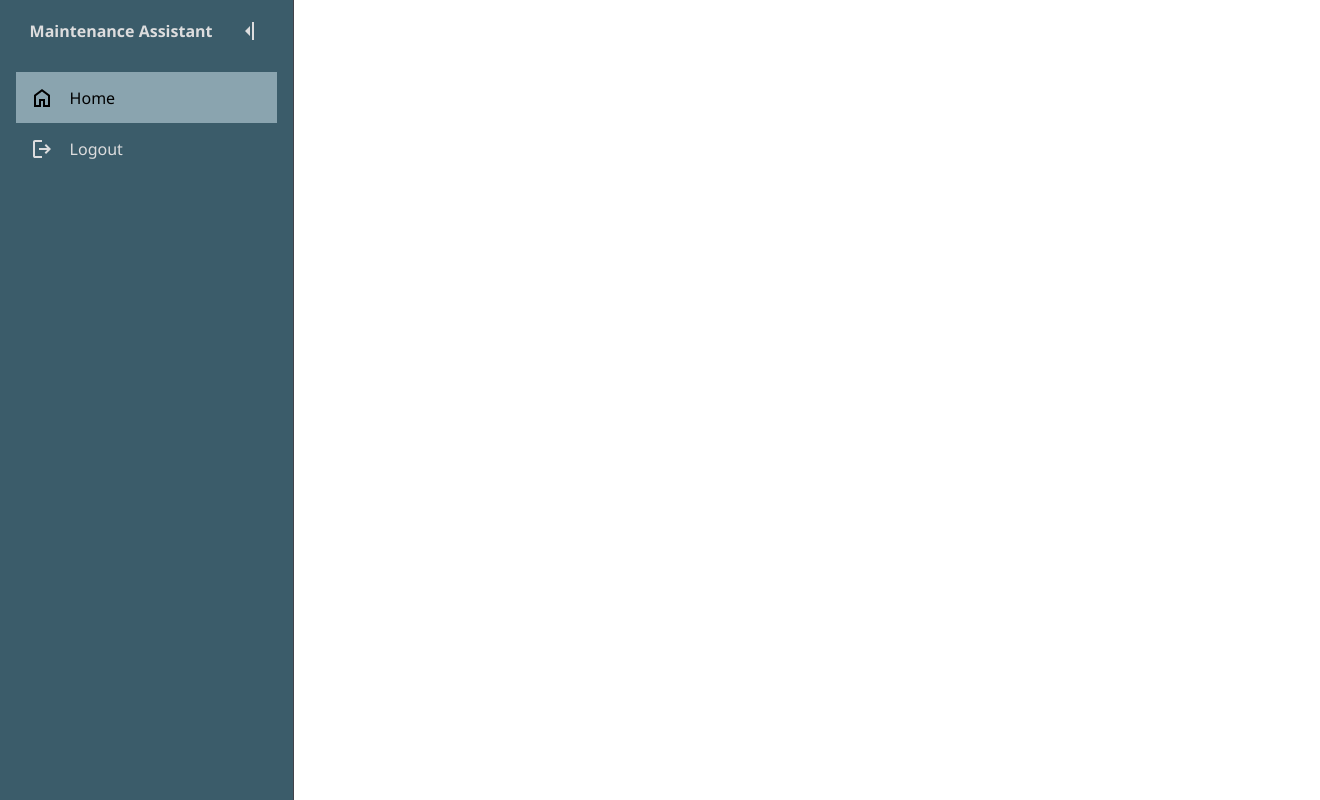
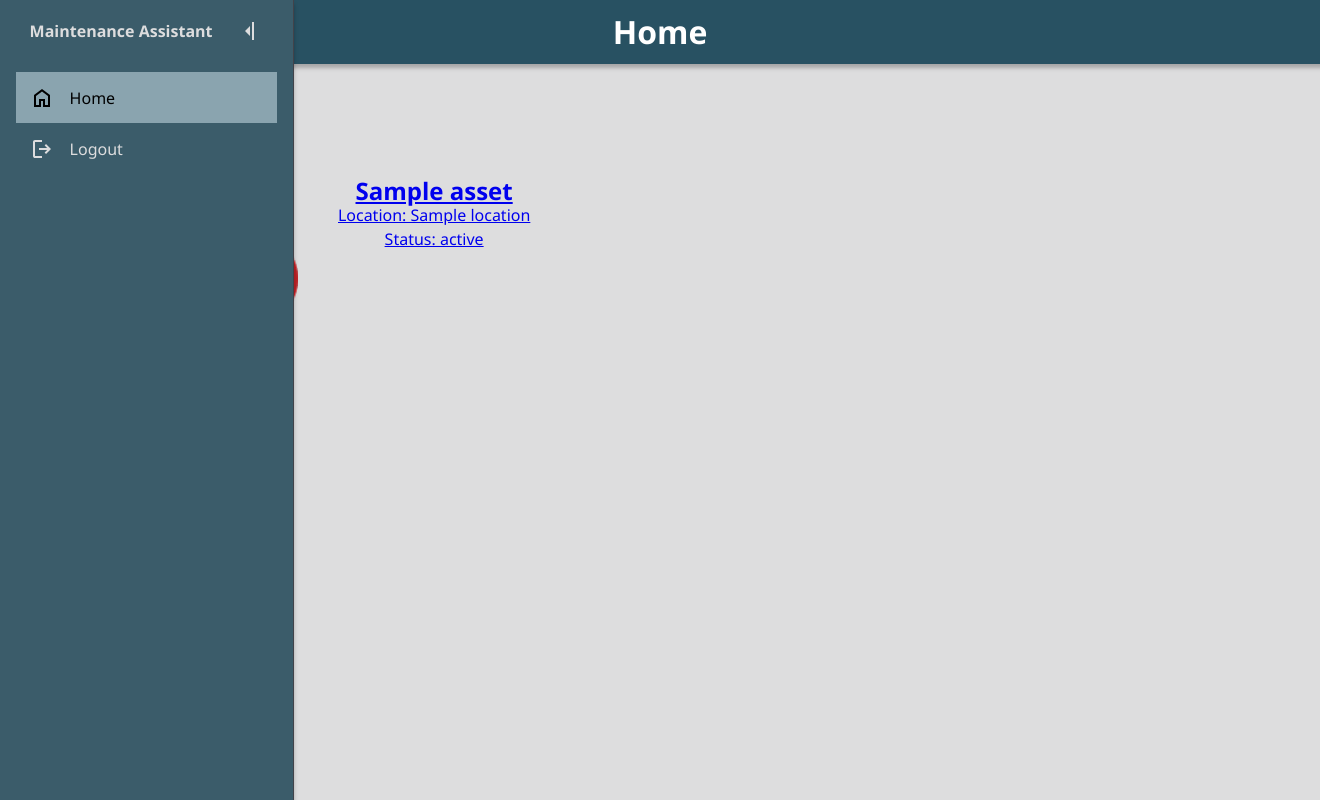
Before and after one commit to Str-Josh/MaintenanceAssistant, a Python web app: template templates/pages/Staff/StaffHome.html in a window 1320 px wide. Run offline with Jinja, Linux system fonts and the light colour scheme; the template is opened without the code that fills it: most values are stand-ins (such as "Sample title", 1, 10 or a date in 2020).

Commit message:
Update staff home

```diff
--- a/templates/pages/Staff/StaffHome.html
+++ b/templates/pages/Staff/StaffHome.html
@@ -2,9 +2,34 @@
 {% block content %}
 
 <head>
+    <link rel="stylesheet" href="/static/pages/Manager/ManagerHome_styles.css">
+    <link rel="stylesheet" href="/static/pages/stylesheet.css">
     <title>Home</title>
 </head>
-
-<div></div>
+<body class="wholepage">
+    <div class="truebody">
+        <div class="general subheader">
+            <h1 class="title">Home</h1>
+        </div>
+        <div class="content">
+            <div class="alerts">
+                <img class="icon" src="/static/img/AlertRed.png" alt="Alert Icon">
+                <div class="slider">
+                    <div class="slideElementsContainer">
+                        {% for asset in assets %}
+                            <a href="/asset-details/{{ asset.serial_number }}" class="slide-1">
+                                <div class="alertbox">
+                                    <h2>{{ asset.name }}</h2>
+                                    <p>Location: {{ asset.location }}</p>
+                                    <p>Status: {{ asset.status }}</p>
+                                </div>
+                            </a>
+                        {% endfor %}
+                    </div>
+                </div>
+            </div>
+        </div>
+    </div>
+</body>
 
 {% endblock %}
```
